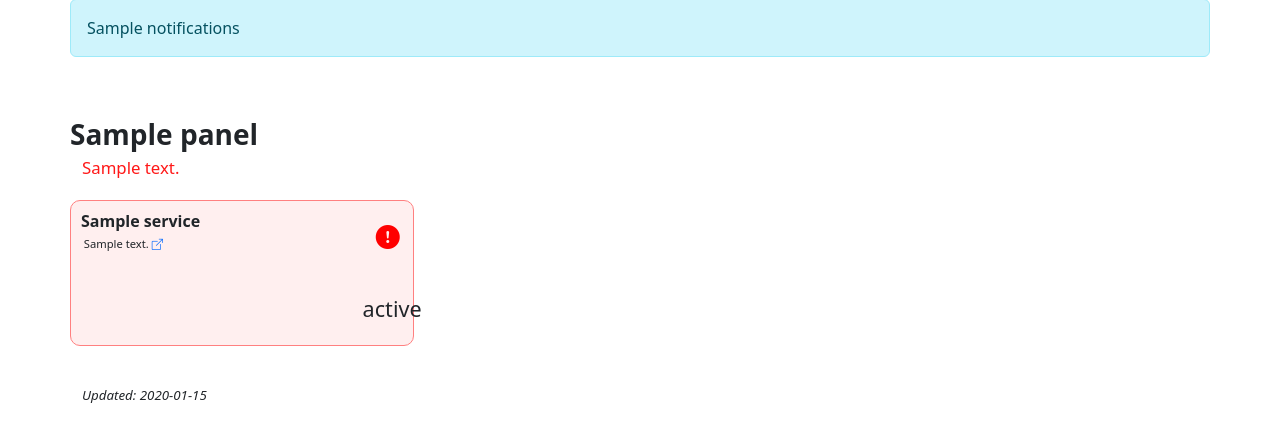
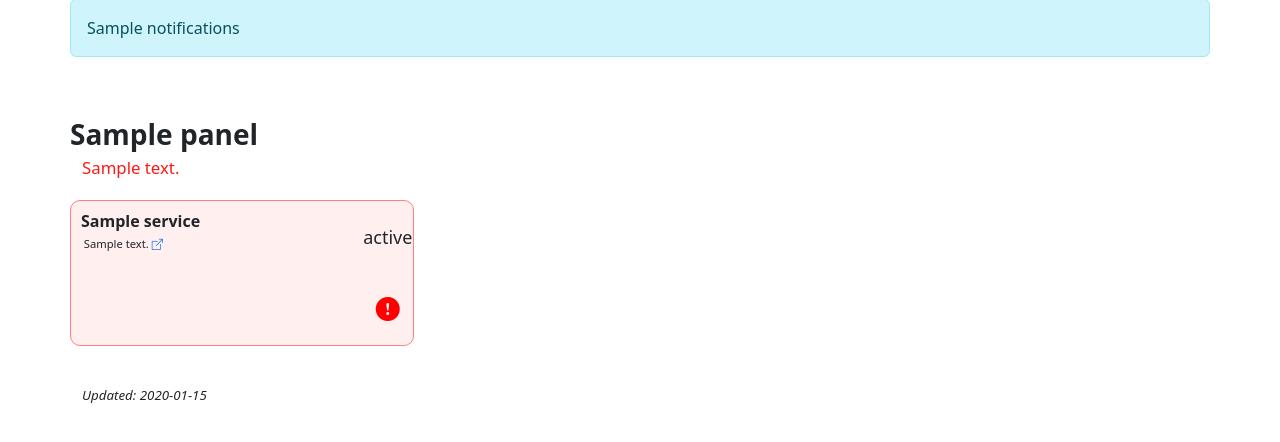
Before and after one commit to uw-it-aca/status-dashboard, a Python web app: template status_dashboard/templates/dashboard.html in a window 1280 px wide. Shown: the part 191-633 px from the top of the page. Run offline with Jinja, Linux system fonts and the light colour scheme; the template is opened without the code that fills it: most values are stand-ins (such as "Sample title", 1, 10 or a date in 2020); some libraries are stand-ins or nearby versions.

Commit message:
revise status size

```diff
--- a/status_dashboard/static/dashboard.css
+++ b/status_dashboard/static/dashboard.css
@@ -159,9 +159,6 @@ html, body {
     color: #f00;
 }
 
-.service .health .status {
-    font-size: .9em;
-}
 .service.nominal .health .nominal {
     display: inline-block;
 }
@@ -170,6 +167,9 @@ html, body {
     display: none;
 }
 
+.service .health .status {
+    font-size: .75em;
+}
 .row {padding-top: 20px;}
 
 .footer {
--- a/status_dashboard/templates/service.html
+++ b/status_dashboard/templates/service.html
@@ -9,9 +9,8 @@
     </div>
   </div>
   <div class="health">
+    <div class="status">{{service.status}}</div>
     <i class="nominal bi bi-check-circle-fill"></i>
     <i class="critical bi bi-exclamation-circle-fill"></i>
-
-    <div class="status">{{service.status}}</div>
   </div>
 </div>
```
